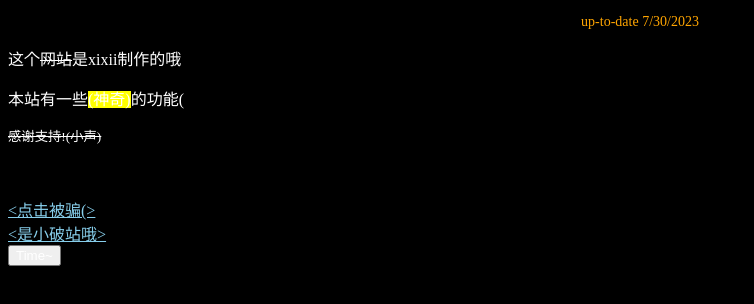
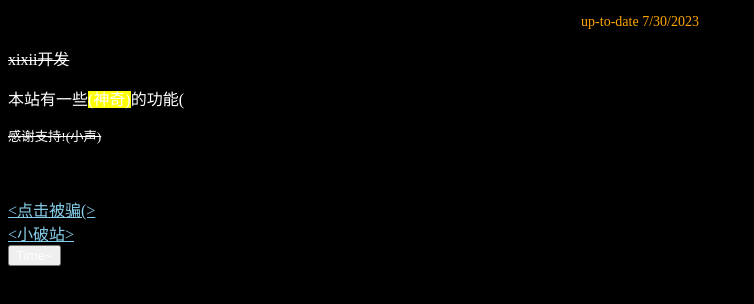
Before and after one commit to xixiiLemon/xixiiLemon.github.io, a plain HTML site: page index.html in a window 1280 px wide. Shown: the whole page, without its empty margins (0-754 px from the left). Drawn offline with Linux system fonts and the light colour scheme.

Commit message:
Update index.html

```diff
--- a/index.html
+++ b/index.html
@@ -9,12 +9,12 @@
 	<script>window.alert("!welcome!");</script>
 
 	<p id="a1">up-to-date 7/30/2023</p>
-	<p>这个<del>网站</del>是xixii制作的哦<br></p>
+	<p><del>xixii开发</del><br></p>
 	<p title="title=//QwQ">本站有一些<mark>(神奇)</mark>的功能(<br></p>
 	<p><small><del>感谢支持!(小声)</del></small><br><br><br></p>
 
 	<a id="l1" href="https://music.163.com/#/mv?id=5365570"><点击被骗(><br></a>
-	<a id="l1" href="https://bilibili.com/"><是小破站哦><br></a>
+	<a id="l1" href="https://bilibili.com/"><小破站><br></a>
 
 	<button type="button"onclick="document.getElementById('bu1').innerHTML = Date()">Time~</button>
 	<p id="bu1"></p>
```
